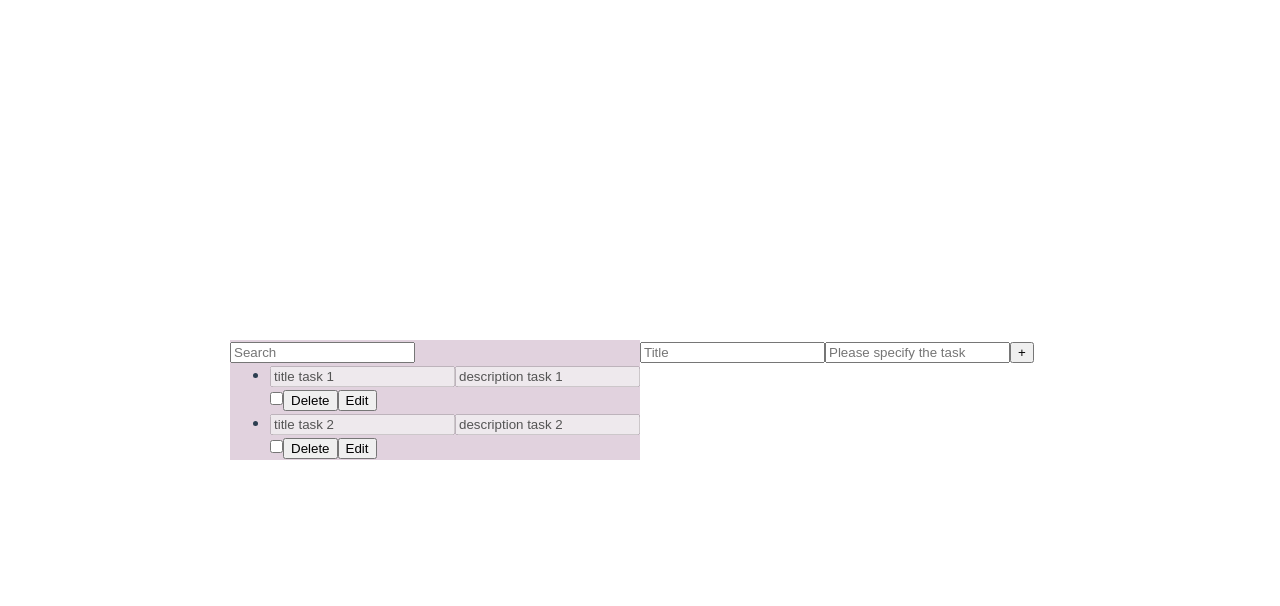
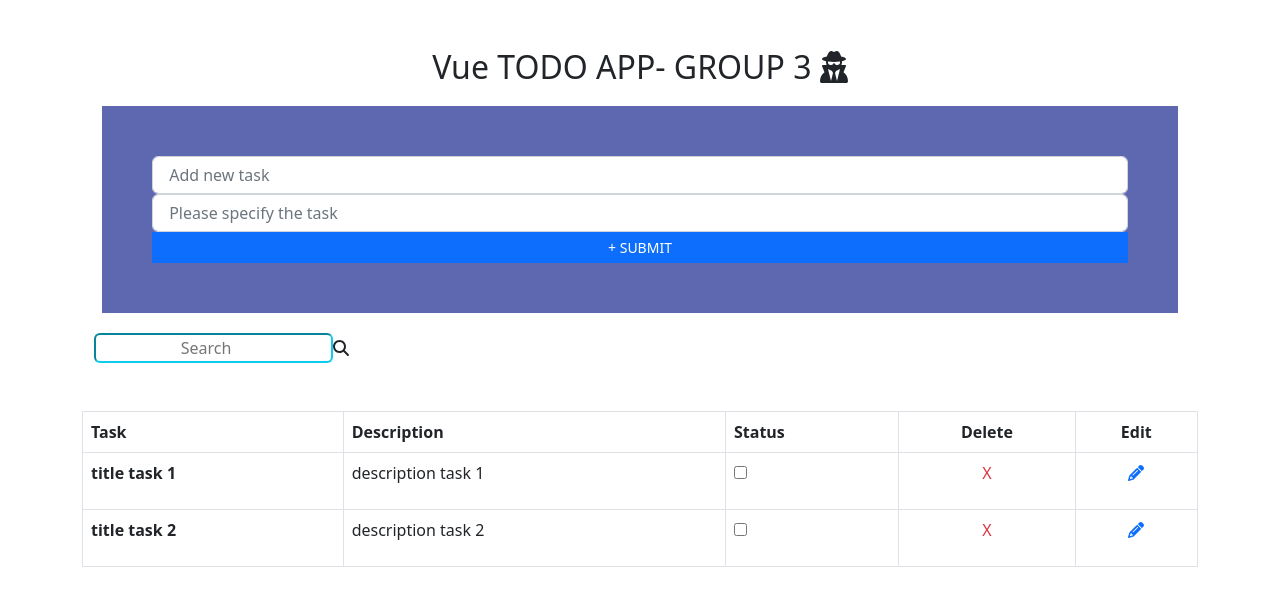
Before and after one commit to nvianaperez/ToDoList-group3, a Vue app: page / in a window 1280 px wide. Shown: the top 606 px of the page. Built offline with nearby package versions, Linux system fonts and the light colour scheme.

Commit message:
ARIADNA AVANCES

```diff
--- a/src/App.vue
+++ b/src/App.vue
@@ -1,4 +1,18 @@
+<template>
+  <div id="app">
+  <todo-app></todo-app>
+</div>
+</template>
 <script>
+  import TodoApp from './components/TodoApp.vue'
+  export default {
+    name: 'App',
+    components: {
+      TodoApp
+    }
+  }
+</script>
+<!-- <script>
 export default {
   data() {
     return {
@@ -67,4 +81,4 @@ main {
   background-color: #60105030;
 }
 
-</style>
+</style> -->
--- a/src/assets/base.css
+++ b/src/assets/base.css
@@ -1,5 +1,5 @@
 /* color palette from <https://github.com/vuejs/theme> */
-:root {
+/* :root {
   --vt-c-white: #ffffff;
   --vt-c-white-soft: #f8f8f8;
   --vt-c-white-mute: #f2f2f2;
@@ -19,10 +19,10 @@
   --vt-c-text-light-2: rgba(60, 60, 60, 0.66);
   --vt-c-text-dark-1: var(--vt-c-white);
   --vt-c-text-dark-2: rgba(235, 235, 235, 0.64);
-}
+} */
 
 /* semantic color variables for this project */
-:root {
+/* :root {
   --color-background: var(--vt-c-white);
   --color-background-soft: var(--vt-c-white-soft);
   --color-background-mute: var(--vt-c-white-mute);
@@ -71,4 +71,4 @@ body {
   text-rendering: optimizeLegibility;
   -webkit-font-smoothing: antialiased;
   -moz-osx-font-smoothing: grayscale;
-}
+} */
--- a/src/assets/main.css
+++ b/src/assets/main.css
@@ -1,4 +1,15 @@
-@import "./base.css";
+
+
+main {
+  background-color: #60105030;
+}
+
+
+
+/* @import "./base.css";
+
+
+
 
 #app {
   max-width: 1280px;
@@ -32,4 +43,4 @@ a,
     grid-template-columns: 1fr 1fr;
     padding: 0 2rem;
   }
-}
+} */
--- /dev/null
+++ b/src/components/TodoApp.vue
@@ -0,0 +1,178 @@
+<template>
+
+
+    <div class="container">
+        <h2 class="text-center mt-5 md-3" id="header"> Vue TODO APP- GROUP 3
+            <font-awesome-icon icon="fa-solid fa-user-secret" />
+        </h2>
+
+        <!-- CAJITA DONDE INTRODUCIR LA NUEVA TAREA CON SU BOTON SUBMIT -->
+
+        <div class=" d-flex flex-column" id="newTask">
+            <input v-model="task" type=" text" placeholder=" Add new task" class="form-control">
+            <input v-model="description" type=" textarea" placeholder=" Please specify the task" class="form-control">
+            <button @click="submitTask" class="btn btn-primary rounded-0 btn-sm"> + SUBMIT </button>
+        </div>
+
+
+        <!-- CAJITA PARA BUSCAR TAREAS-->
+        <div class="container mt-2 " id="search-filter">
+        <input class="rounded mr-1 text-center border-info" type="search" placeholder="Search" />
+        <span><font-awesome-icon icon="fa-solid fa-magnifying-glass" />  </span>
+        </div>
+
+        <!-- TASK TABLE -->
+        <!-- Conceptos utilizados:  **v-for**  **:key**  **{{}}**-->
+
+        <table class="table table-bordered mt-5">
+            <thead>
+
+                <!-- Table titles -->
+                <tr>
+                    <th scope="col">Task</th>
+                    <th scope="col">Description</th>
+                    <th scope="col">Status</th>
+                    <th scope="col" class="text-center"> Delete <div>
+
+                        </div>
+                    </th>
+                    <th scope="col" class="text-center">  Edit</th>
+                </tr>
+            </thead>
+
+            <!-- table content -->
+            <tbody>
+                <!-- VFOR  We can use to render a list of items based on an array//
+     for loop //The key attribute tells Vue how your data relates to the HTML elements
+     it's rendering to the screen. When your data changes, Vue uses these keys to know which HTML elements
+     to remove or update, and if it needs to create any new ones. -->
+                <tr v-for=" (task, index) in tasks" :key="task.id">
+                    <!-- V-IF V-ELSE  if task editing is false ( we are not editing), show the task into the span, else, show the imput)-->
+                    <th scope="row"> <span  v-if="!task.editing" @dblclick="editTask(task)">{{task.name}} </span> <input v-else type="text" v-model="task.name" @keyup.enter="finishEdit(task)"></th>
+                    <!--This'll inject our task.name in our html-->
+                    <td> {{task.description}}</td>
+                    <!-- <td> <span @click="changeStatus(index)" >{{task.status}}</span></td> -->
+                    <td> <input type="checkbox"></td>
+
+
+                    <!-- Delete button  -->
+                    <td>
+                        <p class="text-danger text-center" @click.capture="deleteTask(index)"> X</p>
+                    </td>
+
+                    <!-- Edit button -->
+                    <td>
+                        <div class="text-primary text-center" @click.capture="editTask(index)"> <font-awesome-icon icon="fa-solid fa-pencil" /></div>
+                    </td>
+                </tr>
+
+            </tbody>
+        </table>
+
+    </div>
+
+</template>
+
+<script>
+import { faArrowsToDot } from '@fortawesome/free-solid-svg-icons';
+
+export default {
+    name: 'HelloWorld',
+    props: {
+        msg: String
+    },
+
+    data() {
+        return {
+            task: '',
+            taskStatus: ['to-do', 'finished'],
+            idforTask: 3,
+
+            tasks: [
+                {
+                    id:1,
+                    name: 'title task 1',
+                    description: " description task 1 ",
+                    status: 'to-do',
+                    completed: false,
+                    editing: false,
+                },
+
+                {
+                    id: 2,
+                    name: 'title task 2',
+                    description: " description task 2 ",
+                    status: 'to-do',
+                    completed:false,
+                    editing: false,
+                }
+            ]
+        }
+
+    },
+
+    methods: {
+
+        submitTask() {
+            // / When the submit button is click, we want to make sure that is something enter in the imput, if the task.length is 0 just return anything.
+            if (this.task.length === 0) return;
+
+            // tasks.push to our array tasks an object with name (this.task)  ,  status  by defalult  to-do and this.description , esto funciona gracias a v-model-ver inputs linia 8 y 9
+
+                this.tasks.push({
+                    id: this.idforTask,
+                    name: this.task,
+                    description: this.description,
+                    status: 'to-do',
+                    completed:false,
+                    editing:false,
+                });
+
+
+            // when we add the new task the  input should be empty, the same with the imput description
+            this.task = '';
+            this.description = '';
+
+            //We also want to increase the id
+            this.idforTask++;
+
+        },
+
+        deleteTask(index) {
+            this.tasks.splice(index, 1);
+
+        },
+
+        editTask(task) {
+            // alert('editTaskisworking');
+           task.editing= true;
+        },
+
+        // finishEdit(task){
+        //     alert('We use this method  when finish editing')
+
+        // },
+
+        changeStatus(index) {
+
+        }
+    }
+};
+
+
+
+</script>
+
+<style>
+* {
+    background-color: white;
+}
+
+#newTask {
+
+margin:20px;
+background-color:#5D68B1;
+padding:50px;
+
+}
+</style>
--- a/src/main.js
+++ b/src/main.js
@@ -3,4 +3,27 @@ import App from './App.vue'
 
 import './assets/main.css'
 
-createApp(App).mount('#app')
+
+//bootstrap
+
+import  'bootstrap/dist/css/bootstrap.min.css'
+
+
+//fontawesome  ( set up the library)
+/* import the fontawesome core */
+import { library } from '@fortawesome/fontawesome-svg-core'
+
+/* import font awesome icon component */
+import { FontAwesomeIcon } from '@fortawesome/vue-fontawesome'
+
+/* import specific icons */
+import { faUserSecret,faMagnifyingGlass, faPencil } from '@fortawesome/free-solid-svg-icons'
+
+/* add icons to the library */
+library.add(faUserSecret,faMagnifyingGlass,faPencil)
+
+
+
+createApp(App)
+.component('font-awesome-icon', FontAwesomeIcon)
+.mount('#app')
```
Also changed, not shown: package.json (+8 -1 lines), 1 other file (tests, documents, lock files or other folders).
